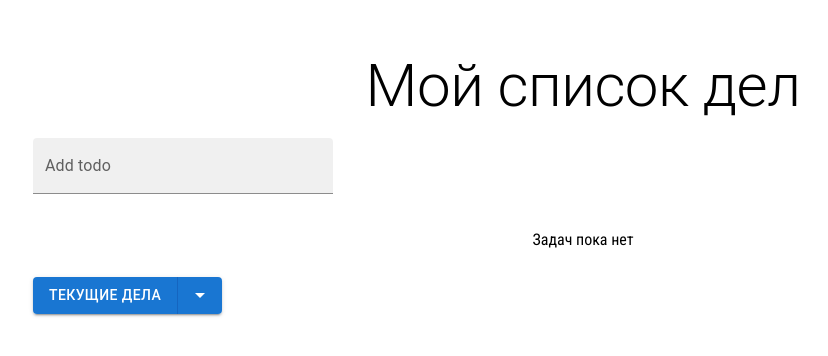
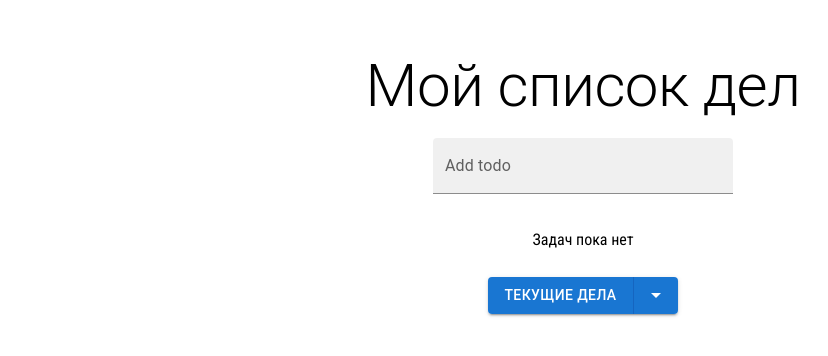
Before and after one commit to galikeev/todolist, a React (Create React App) app: page / in a window 1280 px wide. Shown: the top 356 px of the page, without its empty margins (57-885 px from the left). Built offline with nearby package versions, Linux system fonts and the light colour scheme.

Commit message:
added styles for components

```diff
--- a/src/components/todoButtons/TodoButtons.js
+++ b/src/components/todoButtons/TodoButtons.js
@@ -8,6 +8,8 @@ import Paper from '@mui/material/Paper';
 import Popper from '@mui/material/Popper';
 import MenuItem from '@mui/material/MenuItem';
 import MenuList from '@mui/material/MenuList';
+
+import './todoButtons.scss';
 
 const options = [
 	{name: 'Текущие дела', label: 'current'},
@@ -37,7 +39,7 @@ const TodoButtons = (props) => {
 	}
 
 	return (
-		<>
+		<div className="buttons">
 			<ButtonGroup variant="contained" ref={anchorRef} aria-label="split button">
 				<Button>{options[selectedIndex].name}</Button>
 				<Button
@@ -84,7 +86,7 @@ const TodoButtons = (props) => {
 				</Grow>
 				)}
 			</Popper>
-		</>
+		</div>
 	)
 }
 
--- /dev/null
+++ b/src/components/todoButtons/todoButtons.scss
@@ -0,0 +1,4 @@
+.buttons {
+    display: flex;
+    justify-content: center;
+}
--- a/src/components/todoForm/TodoForm.js
+++ b/src/components/todoForm/TodoForm.js
@@ -1,5 +1,7 @@
 import { useState } from "react";
 import { TextField } from "@mui/material";
+
+import './todoForm.scss';
 
 const TodoForm = ({saveTodo}) => {
 
@@ -16,9 +18,12 @@ const TodoForm = ({saveTodo}) => {
     }
 
     return (
-        <form onSubmit={onSubmitTodo}>
+        <form
+            onSubmit={onSubmitTodo}
+            className="form"
+        >
             <TextField
-                style={{'width' : '300px'}}
+                style={{'width' : '300px'}}s
                 margin="normal"
                 variant="filled"
                 label="Add todo"
--- /dev/null
+++ b/src/components/todoForm/todoForm.scss
@@ -0,0 +1,4 @@
+.form {
+    display: flex;
+    justify-content: center;
+}
--- a/src/components/todoList/TodoList.js
+++ b/src/components/todoList/TodoList.js
@@ -1,5 +1,7 @@
 import { List, ListItem, ListItemSecondaryAction, ListItemText, Checkbox, IconButton, Button} from "@mui/material";
 import DeleteIcon from '@mui/icons-material/Delete';
+
+import './todoList.scss';
 
 const TodoList = ({todos, onChangeStatusTodo, onAllDeleteTodo}) => {
 
```
Also changed, not shown: src/components/todoList/todoList.scss (added).
